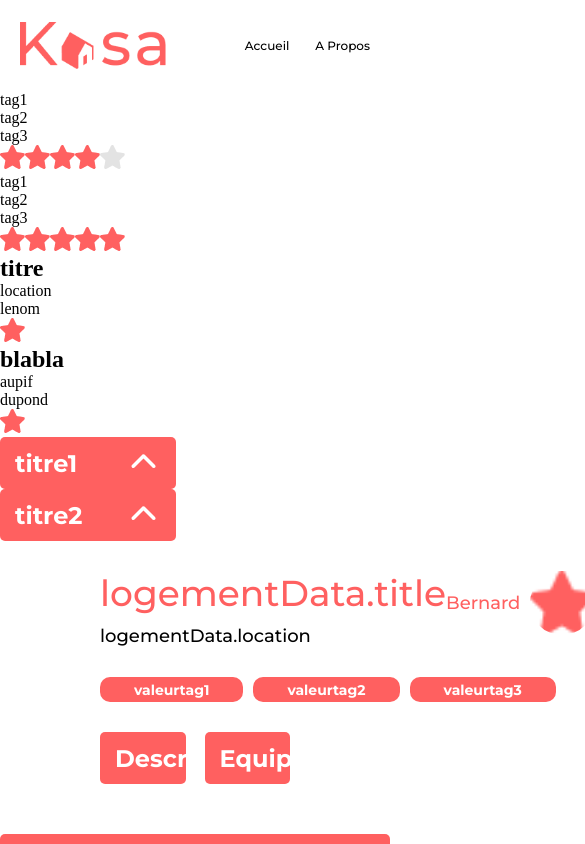
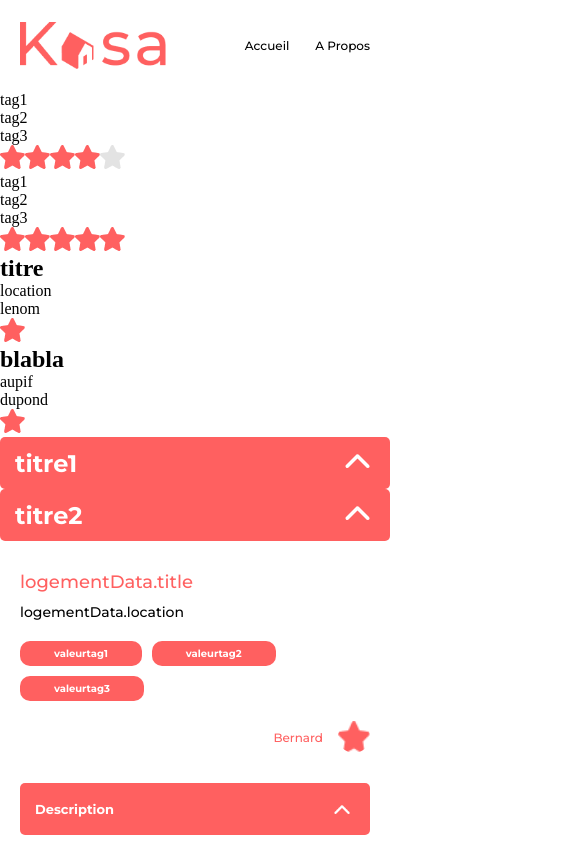
Before and after one commit to marquesdacosta/Kaza, a React (Vite) app: page /test in a window 390 px wide. Shown: the top 844 px of the page, 585 px wide, since content can reach past the window. Built offline with nearby package versions, Linux system fonts and the light colour scheme.

Commit message:
finalisation du responsive sur page erreur et logement + ajout chiffre sur carrousel + ajout hook useNavigate pour la redirection quand id incorrecte

```diff
--- a/package.json
+++ b/package.json
@@ -3,10 +3,7 @@
   "private": true,
   "version": "0.0.0",
   "type": "module",
-  "homepage": "https://marquesdacosta.github.io/Kaza/",
   "scripts": {
-    "predeploy" : "npm run build",
-    "deploy" : "gh-pages -d dist",
     "dev": "vite",
     "build": "vite build",
     "lint": "eslint . --ext js,jsx --report-unused-disable-directives --max-warnings 0",
@@ -25,7 +22,6 @@
     "eslint-plugin-react": "^7.33.2",
     "eslint-plugin-react-hooks": "^4.6.0",
     "eslint-plugin-react-refresh": "^0.4.5",
-    "gh-pages": "^6.1.1",
     "sass": "^1.70.0",
     "vite": "^5.0.8"
   }
--- a/src/components/Carrousel.jsx
+++ b/src/components/Carrousel.jsx
@@ -35,6 +35,7 @@ function prevImage(){
         <img src={arrow_left} alt="arrow_left" className='arrow_left' onClick={prevImage} />
         <img src={arrow_right} alt="arrow_right" className='arrow_right' onClick={nextImage}/>
           <img src={props.pictures[currentImage]} alt={`Image ${currentImage + 1}`} className='current_img'/>
+          <div>{currentImage + 1}/{props.pictures.length}</div>
         </div>
     </div>
   );
--- a/src/components/DescEquip.jsx
+++ b/src/components/DescEquip.jsx
@@ -12,8 +12,8 @@ function DescEquip({ title1, title2, description, equipments }) {
 
     return (
         <div className='desc_equip'>
-            <Collapse title={title1} description={description} customStyle={{width : '45%'}} />
-            <Collapse title={title2} description={breakEquipments()} customStyle={{width : '45%'}} />
+            <Collapse title={title1} description={description} />
+            <Collapse title={title2} description={breakEquipments()} />
         </div>
     );
 }
--- /dev/null
+++ b/src/components/InfoHostTitleRatingTags.jsx
@@ -0,0 +1,22 @@
+import React from 'react';
+import InfoTitleTag from '@components/InfoTitleTags';
+import RatingHost from '@components/RatingHost';
+
+function InfoHostTitleRatingTags ({ title, location , tags , rating , name , picture }) {
+    return (
+        <div className='InfoHostTitleRatingTags'>
+            <InfoTitleTag
+                title={title}
+                location={location}
+                tags={tags}
+            />
+            <RatingHost
+                rating={rating}
+                name={name}
+                picture={picture}
+            />
+        </div>
+    )
+}
+
+export default InfoHostTitleRatingTags
--- a/src/components/InfoLogement.jsx
+++ b/src/components/InfoLogement.jsx
@@ -1,18 +1,18 @@
 import React from 'react';
-import InfoHead from '@components/InfoHead';
-import TagsRating from '@components/TagsRating';
 import DescEquip from '@components/DescEquip';
+import InfoHostTitleRatingTags from '@components/InfoHostTitleRatingTags';
 
 function InfoLogement({ title, location, host, tags, rating, description, equipments }) {
     return (
         <div className='info_logement'>
-            <InfoHead
+            <InfoHostTitleRatingTags
                 title={title}
                 location={location}
+                tags={tags}
+                rating={rating}
                 name={host.name}
                 picture={host.picture}
             />
-            <TagsRating tags={tags} rating={rating} />
             <DescEquip
                 title1={"Description"}
                 title2={"Equipements"}
--- /dev/null
+++ b/src/components/InfoTitleTags.jsx
@@ -0,0 +1,14 @@
+import React from 'react';
+import Tags from '@components/Tags';
+import InfoTitle from '@components/InfoTitle';
+
+function InfoTitleTag({ title, location, tags}) {
+    return (
+        <div className='InfoTitleTag'>
+            <InfoTitle title={title} location={location} />
+            <Tags tags={tags} />
+        </div>
+    )
+}
+
+export default InfoTitleTag
--- /dev/null
+++ b/src/components/RatingHost.jsx
@@ -0,0 +1,14 @@
+import React from 'react';
+import RatingStars from '@components/RatingStars';
+import InfoHost from '@components/InfoHost';
+
+function RatingHost ({rating , name, picture }) {
+    return (
+        <div className='rating_host'>
+        <RatingStars rating={rating} />
+        <InfoHost name={name} picture={picture} />
+        </div>
+    )
+}
+
+export default RatingHost
--- a/src/styles/carrousel.scss
+++ b/src/styles/carrousel.scss
@@ -9,16 +9,50 @@
     top: 50%;
     left: 0;
     transform: translateY(-50%);
+    cursor: pointer;
 }
 .arrow_right {
     position: absolute;
     top: 50%;
     right: 0;
     transform: translateY(-50%);
+    cursor: pointer;
 }
 .fiche_logement {
     margin: 0 100px;
 }
 .carrousel {
     position: relative;
+    div {
+        position: absolute;
+        top: 90%;
+        left: 50%;
+        color: white;
+        font-family: Montserrat;
+        font-size: 18px;
+        font-weight: 500;
+    }
 }
+
+@media (max-width: 1023px) {
+    .fiche_logement {
+        margin: 0 50px;
+        }
+    .arrow_left {
+        width: 10%;
+        }
+        .arrow_right {
+        width: 10%;
+        }
+}
+
+@media (max-width: 767px) {
+    .fiche_logement {
+        margin: 0 20px;
+        .carrousel {
+            .current_img {
+                height: 255px;
+            }
+        }
+    }
+}
--- a/src/styles/erreur.scss
+++ b/src/styles/erreur.scss
@@ -27,3 +27,28 @@
         color: black;
     }
 }
+
+@media (max-width: 1023px) {
+    .main-erreur {
+        .code-erreur {
+            font-size: 200px;
+        }
+        p {
+            text-align: center;
+        }
+    }
+}
+
+@media (max-width: 767px) {
+    .main-erreur {
+        .code-erreur {
+            font-size: 96px;
+        }
+        p {
+            font-size: 18px;
+        }
+        a {
+            font-size: 14px;
+        }
+    }
+}
--- a/src/styles/infoLogement.scss
+++ b/src/styles/infoLogement.scss
@@ -4,11 +4,15 @@
     margin: 30px 100px 50px 100px;
     flex-direction: column;
     gap: 30px;
-    .info_head {
-    display: flex;
-    justify-content: space-between;
-    align-items: flex-start;
-        .info_title {
+    .InfoHostTitleRatingTags {
+        display: flex;
+        justify-content: space-between;
+        .InfoTitleTag {
+            display: flex;
+            flex-direction: column;
+            justify-content: space-between;
+            gap: 20px;
+            .info_title {
                 display: flex;
                 flex-direction: column;
                 gap: 10px;
@@ -16,45 +20,19 @@
                     font-family: Montserrat;
                     font-size: 36px;
                     font-weight: 500;
-                    color: #FF6060;;
+                    color: #FF6060;
                 }
                 p {
                     font-family: Montserrat;
                     font-size: 18px;
                     font-weight: 500;
-                    color: #000000;;
+                    color: #000000;
                 }
-        }
-        .info_host {
-                display: flex;
-                align-items: center;
-                width: 15%;
-                gap: 10px;
-                img {
-                    width: 64px;
-                    height: 64px;
-                    border-radius: 50%;
-                }
-                p {
-                    font-family: Montserrat;
-                    font-size: 18px;
-                    font-weight: 500;
-                    color: #FF6060;
-                    text-align: right;
-                }
-        }
-    }
-    .tags_rating {
-            display: flex;
-            justify-content: space-between;
-            align-items: center;
-            .rating {
-                display: flex;
-                gap: 10px;
             }
             .tags {
                 display: flex;
                 gap: 10px;
+                flex-wrap: wrap;
                 .tag {
                     align-items: center;
                     display: flex;
@@ -68,10 +46,124 @@
                     color: white;
                 }
             }
+        }
+        .rating_host {
+            display: flex;
+            flex-direction: column-reverse;
+            justify-content: space-between;
+            .rating {
+                display: flex;
+                gap: 15px;
+                justify-content: end;
+            }
+            .info_host {
+                display: flex;
+                align-items: center;
+                gap: 15px;
+                max-width: 220px;
+                img {
+                    width: 64px;
+                    height: 64px;
+                    border-radius: 50%;
+                }
+                p {
+                    font-family: Montserrat;
+                    font-size: 18px;
+                    font-weight: 500;
+                    color: #FF6060;
+                    text-align: right;
+                }
+            }
+        }
     }
     .desc_equip {
             display: flex;
             justify-content: space-between;
             width: 100%;
+            .collapse {
+                width: 45%;
+                .collapse__title {
+                    h2 {
+                        font-size: 18px;
+                        }
+                    }
+            }
     }
 }
+
+@media (max-width: 1023px) {
+    .info_logement {
+        margin: 30px 50px 50px 50px;
+        .InfoHostTitleRatingTags {
+            flex-direction: column;
+            gap: 20px;
+            .rating_host {
+                flex-direction: row;
+                align-items: center;
+                .info_host {
+                }
+            }
+        }
+    }
+}
+
+@media (max-width: 767px) {
+    .info_logement {
+        margin: 30px 20px 50px 20px;
+        .InfoHostTitleRatingTags {
+            .InfoTitleTag {
+                .info_title {
+                    h2 {
+                        font-size: 18px;
+                    }
+                    p {
+                        font-size: 14px;
+                    }
+                }
+                .tags {
+                    .tag {
+                        font-size: 10px;
+                    }
+                }
+            }
+            .rating_host {
+                .rating {
+                    img {
+                        width: 18px;
+                        height: 18px;
+                    }
+                }
+                .info_host {
+                    max-width: 150px;
+                    p {
+                        font-size: 12px;
+                    }
+                    img {
+                        width: 32px;
+                        height: 32px;
+                    }
+                }
+            }
+        }
+        .desc_equip {
+            flex-direction: column;
+            align-items: center;
+            gap: 30px;
+            .collapse {
+                width: 100%;
+                .collapse__title {
+                    h2 {
+                        font-size: 13px;
+                    }
+                    img {
+                        width: 16px;
+                        height: 9px;
+                    }
+                }
+                .collapse__text {
+                    font-size: 10px;
+                }
+            }
+        }
+    }
+}
--- a/vite.config.js
+++ b/vite.config.js
@@ -5,7 +5,6 @@ import path from 'path'; // Importez path
 
 export default defineConfig({
   plugins: [react()],
-  base: "/Kaza/",
   resolve: {
     alias: {
       '@components': path.resolve(__dirname, 'src/components'), // Alias pour le dossier des composants
```
Also changed, not shown: src/pages/fiche-logement.jsx (+16 -2 lines).
